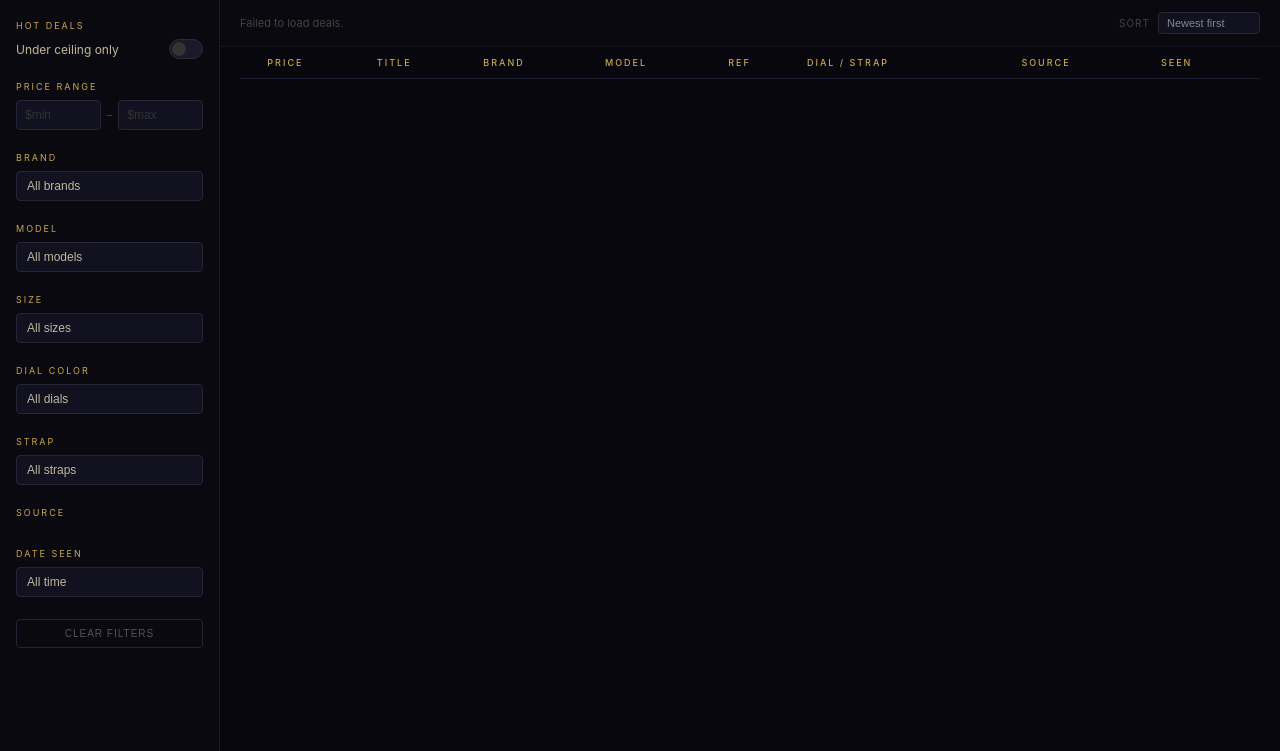
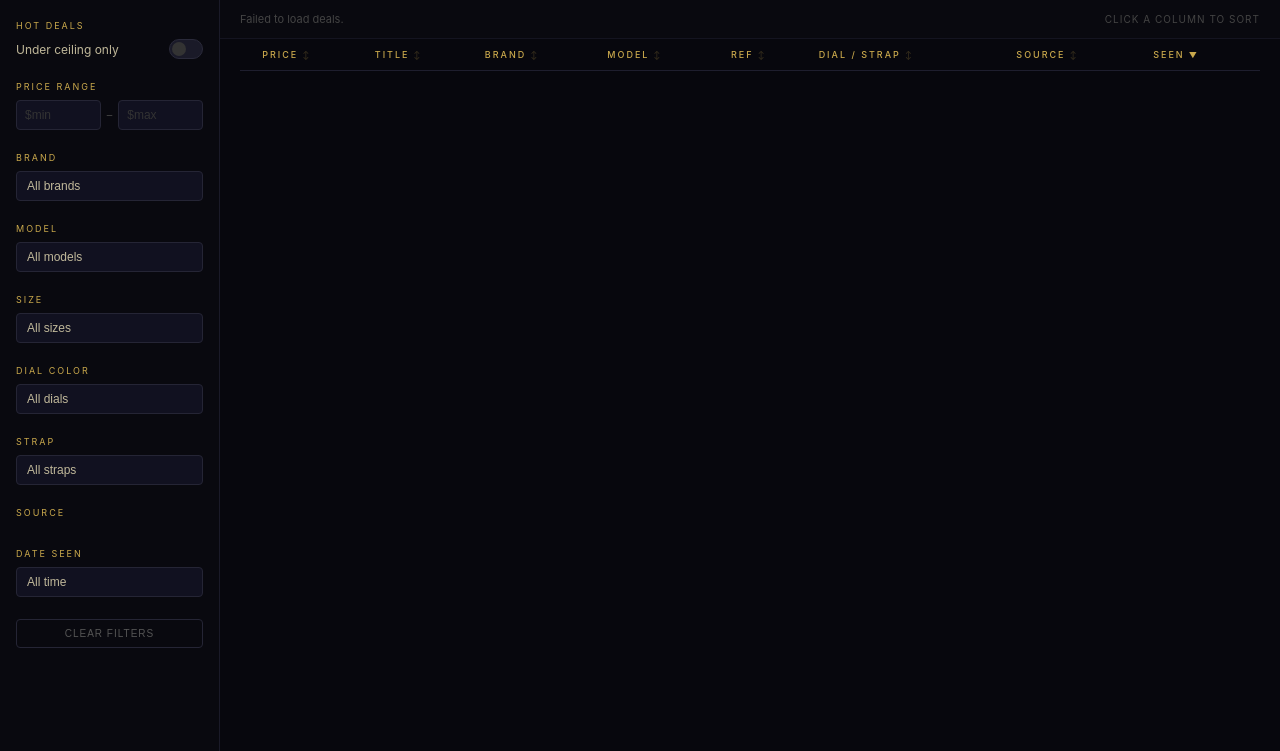
Before and after one commit to noelrodriguez/watch-notifier, a Python web app: template webapp/flask/templates/index.html in a window 1280 px wide. Shown: the part 58-809 px from the top of the page. Run offline with Jinja, Linux system fonts and the light colour scheme; the template is opened without the code that fills it, so the values that code supplies are empty.

Commit message:
Sort deals by clicking column headers instead of a dropdown
Replaces the sort <select> (newest / price-asc / price-desc) with clickable
column headers: click a header to sort ascending, click again to flip to
descending, with a ▲/▼ indicator. Default remains newest-first (date_seen desc).

- index.html: drop the dropdown; mark the 8 data columns class="sortable"
  data-sort.
- app.js: sortState {column,dir}; generic sortValue/sortDeals (numeric vs
  string, empty/unpriced always last); header click + indicator wiring; Clear
  resets to default.
- style.css: remove .sort-select; add th.sortable cursor/hover + arrow.
- tests: assert the index serves sortable headers and no dropdown.

Verified: sort comparator asserted (asc/desc, nulls-last); ran the app and
clicking Price toggled asc->desc on the real 19 deals.

Co-Authored-By: Claude Opus 4.8 <noreply@anthropic.com>

```diff
--- a/webapp/flask/static/app.js
+++ b/webapp/flask/static/app.js
@@ -1,6 +1,9 @@
 /* app.js — Watch Deals frontend */
 
 let allDeals = [];
+
+/* Active column sort. Default = newest first (date_seen, descending). */
+let sortState = { column: 'date_seen', dir: 'desc' };
 
 /* ── Data fetch ── */
 async function fetchData() {
@@ -117,7 +120,6 @@ function getFilters() {
     strap:  document.getElementById('strap-select').value,
     dateRange: document.getElementById('date-select').value,
     sources: checkedSources,
-    sort: document.getElementById('sort-select').value,
   };
 }
 
@@ -140,12 +142,56 @@ function applyFilters(deals, f) {
   });
 }
 
-function sortDeals(deals, sort) {
+/* Value a column sorts on (handles the cells that aren't plain fields). */
+function sortValue(deal, column) {
+  if (column === 'price')   return deal.price ?? null;            // numeric, null = unpriced
+  if (column === 'ref')     return (deal.ref_matches && deal.ref_matches[0]) || '';
+  if (column === 'dial')    return deal.dial || '';
+  return deal[column] || '';                                      // title/brand/model/source/date_seen
+}
+
+function sortDeals(deals) {
+  const { column, dir } = sortState;
+  const mul = dir === 'asc' ? 1 : -1;
   const s = [...deals];
-  if (sort === 'price-asc')  s.sort((a, b) => (a.price ?? Infinity)  - (b.price ?? Infinity));
-  if (sort === 'price-desc') s.sort((a, b) => (b.price ?? -Infinity) - (a.price ?? -Infinity));
-  if (sort === 'newest')     s.sort((a, b) => (b.date_seen || '').localeCompare(a.date_seen || ''));
+  s.sort((a, b) => {
+    const av = sortValue(a, column);
+    const bv = sortValue(b, column);
+    // Empty/unknown values always sort last, regardless of direction.
+    const aEmpty = av === null || av === '';
+    const bEmpty = bv === null || bv === '';
+    if (aEmpty && bEmpty) return 0;
+    if (aEmpty) return 1;
+    if (bEmpty) return -1;
+    if (typeof av === 'number' && typeof bv === 'number') return (av - bv) * mul;
+    return String(av).localeCompare(String(bv)) * mul;
+  });
   return s;
+}
+
+/* Clicking a header sorts by it (asc); clicking the active one flips direction. */
+function setupSortHeaders() {
+  document.querySelectorAll('th.sortable').forEach((th) => {
+    th.addEventListener('click', () => {
+      const col = th.dataset.sort;
+      if (sortState.column === col) {
+        sortState.dir = sortState.dir === 'asc' ? 'desc' : 'asc';
+      } else {
+        sortState = { column: col, dir: 'asc' };
+      }
+      updateSortIndicators();
+      render();
+    });
+  });
+  updateSortIndicators();
+}
+
+function updateSortIndicators() {
+  document.querySelectorAll('th.sortable').forEach((th) => {
+    const active = th.dataset.sort === sortState.column;
+    th.classList.toggle('sorted', active);
+    th.setAttribute('data-dir', active ? sortState.dir : '');
+  });
 }
 
 function dateCutoff(range) {
@@ -160,7 +206,7 @@ function dateCutoff(range) {
 function render() {
   const f = getFilters();
   const filtered = applyFilters(allDeals, f);
-  const sorted   = sortDeals(filtered, f.sort);
+  const sorted   = sortDeals(filtered);
 
   const tbody   = document.getElementById('deals-tbody');
   const empty   = document.getElementById('empty-state');
@@ -251,7 +297,7 @@ function setupListeners() {
   );
 
   ['brand-select', 'model-select', 'size-select', 'dial-select',
-   'strap-select', 'date-select', 'sort-select'].forEach((id) => {
+   'strap-select', 'date-select'].forEach((id) => {
     document.getElementById(id).addEventListener('change', () => {
       if (id === 'brand-select') updateModelDropdown();
       render();
@@ -278,6 +324,8 @@ function setupListeners() {
       cb.checked = true;
       cb.closest('.checkbox-row').querySelector('.checkbox-box').classList.add('checked');
     });
+    sortState = { column: 'date_seen', dir: 'desc' };  // back to default (newest first)
+    updateSortIndicators();
     render();
   });
 }
@@ -285,6 +333,7 @@ function setupListeners() {
 /* ── Boot ── */
 document.addEventListener('DOMContentLoaded', () => {
   setupListeners();
+  setupSortHeaders();
   setupWatchesListeners();
   fetchData();
 });
--- a/webapp/flask/static/style.css
+++ b/webapp/flask/static/style.css
@@ -180,19 +180,7 @@ body {
 .result-count { font-size: 11px; color: #444; }
 .result-count span { color: #c9a84c; }
 
-.sort-row { display: flex; gap: 8px; align-items: center; }
-.sort-label { font-size: 10px; color: #444; letter-spacing: 1px; text-transform: uppercase; }
-.sort-select {
-  background: #111120;
-  border: 1px solid #252535;
-  color: #888;
-  font-size: 11px;
-  padding: 4px 8px;
-  border-radius: 4px;
-  appearance: none;
-  cursor: pointer;
-  outline: none;
-}
+.sort-hint { font-size: 10px; color: #444; letter-spacing: 1px; text-transform: uppercase; }
 
 /* ── Table ── */
 .table-wrap { padding: 0 20px 40px; }
@@ -210,6 +198,13 @@ thead th {
   white-space: nowrap;
   border-bottom: 1px solid #1e1e2e;
 }
+
+th.sortable { cursor: pointer; user-select: none; }
+th.sortable:hover { color: #e0c060; }
+/* Neutral indicator on sortable columns; ▲/▼ on the active one. */
+th.sortable::after { content: ' ↕'; opacity: 0.25; font-size: 8px; }
+th.sortable.sorted[data-dir="asc"]::after  { content: ' ▲'; opacity: 1; }
+th.sortable.sorted[data-dir="desc"]::after { content: ' ▼'; opacity: 1; }
 
 tbody tr {
   border-bottom: 1px solid #0f0f1a;
--- a/webapp/flask/templates/index.html
+++ b/webapp/flask/templates/index.html
@@ -99,14 +99,7 @@
 
     <div class="toolbar">
       <div class="result-count" id="result-count">Loading…</div>
-      <div class="sort-row">
-        <span class="sort-label">Sort</span>
-        <select class="sort-select" id="sort-select">
-          <option value="newest">Newest first</option>
-          <option value="price-asc">Price: low to high</option>
-          <option value="price-desc">Price: high to low</option>
-        </select>
-      </div>
+      <div class="sort-hint">Click a column to sort</div>
     </div>
 
     <div class="table-wrap">
@@ -114,14 +107,14 @@
         <thead>
           <tr>
             <th></th>
-            <th>Price</th>
-            <th>Title</th>
-            <th>Brand</th>
-            <th>Model</th>
-            <th>Ref</th>
-            <th>Dial / Strap</th>
-            <th>Source</th>
-            <th>Seen</th>
+            <th class="sortable" data-sort="price">Price</th>
+            <th class="sortable" data-sort="title">Title</th>
+            <th class="sortable" data-sort="brand">Brand</th>
+            <th class="sortable" data-sort="model">Model</th>
+            <th class="sortable" data-sort="ref">Ref</th>
+            <th class="sortable" data-sort="dial">Dial / Strap</th>
+            <th class="sortable" data-sort="source">Source</th>
+            <th class="sortable" data-sort="date_seen">Seen</th>
           </tr>
         </thead>
         <tbody id="deals-tbody"></tbody>
```
Also changed, not shown: webapp/flask/tests/test_app.py (+10 -0 lines).
